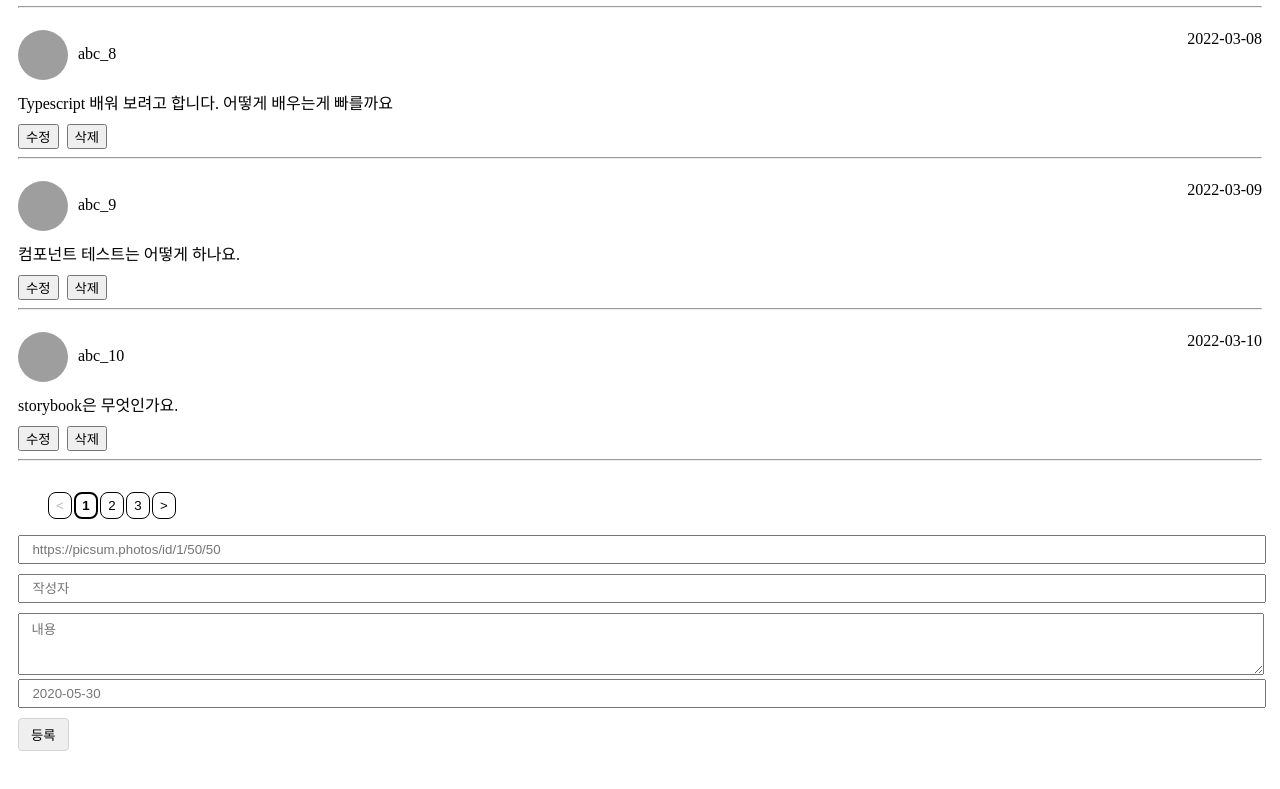
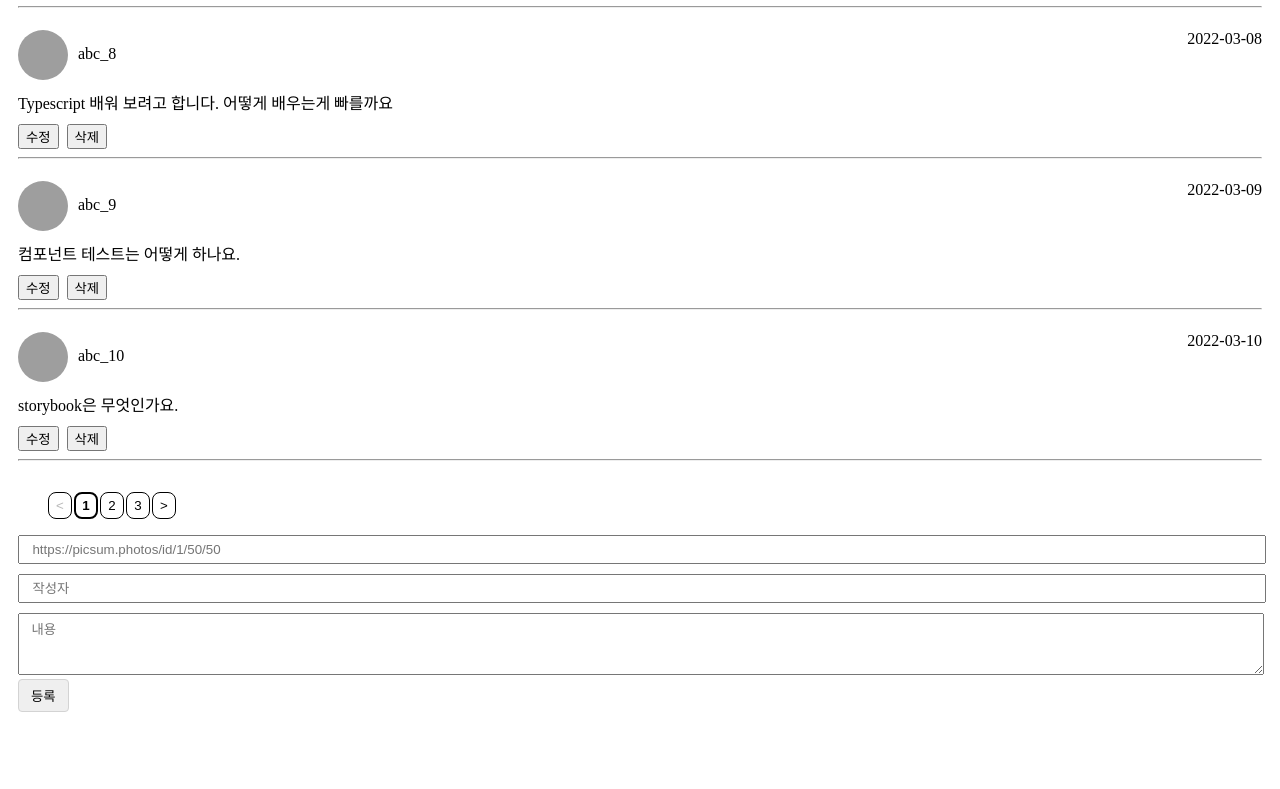
Before and after one commit to Wanted-Pre-Onboarding-Frontend-3/pre-onboarding-assignment-week-3-2-team-3, a React (Create React App) app: page / in a window 1280 px wide. Shown: the part 1042-1831 px from the top of the page. After the commit the page ends 1804 px from the top, so only its background shows below. Built offline with nearby package versions, Linux system fonts and the light colour scheme; data requests are answered from the project's data file; grey boxes are pictures that could not be loaded.

Commit message:
refactor: CommentForm 리팩토링

```diff
--- a/src/App.tsx
+++ b/src/App.tsx
@@ -9,12 +9,9 @@ import {
 } from "src/services/comments";
 import { INIT_PAGE, INIT_FORM_VALUE, PAGE_LIMIT } from "./utils/constants";
 
-export type CommentFormValue = Partial<Comment>;
-
 export default function App() {
   const [page, setPage] = useState(INIT_PAGE);
-  const [formInputs, setFormInputs] =
-    useState<CommentFormValue>(INIT_FORM_VALUE);
+  const [formInputs, setFormInputs] = useState<Comment>(INIT_FORM_VALUE);
 
   const { data } = useGetCommentsQuery({
     _limit: PAGE_LIMIT,
--- a/src/components/home/CommentForm.tsx
+++ b/src/components/home/CommentForm.tsx
@@ -1,6 +1,6 @@
 import React, { useRef } from "react";
-import { CommentFormValue } from "src/App";
 import {
+  Comment,
   useAddCommentMutation,
   useUpdateCommentMutation,
 } from "src/services/comments";
@@ -8,7 +8,7 @@ import styled from "styled-components";
 
 interface ICommentForm {
   resetPage: () => void;
-  formInputs: CommentFormValue;
+  formInputs: Comment;
   onFormInputs: React.ChangeEventHandler<
     HTMLInputElement | HTMLTextAreaElement
   >;
@@ -27,48 +27,24 @@ function CommentForm({
 
   const handleForm: React.FormEventHandler<HTMLFormElement> = (e) => {
     e.preventDefault();
-    const { author, content, createdAt, id, profile_url } = formInputs;
-
-    if (!author) alert("이름을 입력해주세요");
-    if (!content) alert("내용을 입력해주세요");
-    if (!createdAt) alert("날짜을 입력해주세요");
-    if (!profile_url) alert("프로필 주소를 입력해주세요");
-
-    if (!id) {
-      addComment({
-        author,
-        content,
-        createdAt,
-        id: Math.ceil(Math.random() * 100000),
-        profile_url,
-      });
+    const { id, ...newComment } = formInputs;
+    const nowISOString = new Date().toISOString().slice(0, 10);
+    if (id) {
+      updateComment({ id, ...newComment, createdAt: nowISOString });
+    } else {
+      addComment({ ...newComment, createdAt: nowISOString });
       resetPage();
     }
-    if (id) {
-      updateComment({
-        author,
-        content,
-        createdAt,
-        id,
-        profile_url,
-      });
-      resetFormValue();
-    }
+    resetFormValue();
   };
 
   return (
     <FormStyle>
       <form onSubmit={handleForm} ref={formRef}>
         <input
-          type="hidden"
-          name="id"
-          value={formInputs?.id}
-          onChange={() => {}}
-        />
-        <input
-          type="text"
+          type="url"
           name="profile_url"
-          value={formInputs?.profile_url}
+          value={formInputs.profile_url}
           onChange={onFormInputs}
           placeholder="https://picsum.photos/id/1/50/50"
           required
@@ -78,26 +54,18 @@ function CommentForm({
           type="text"
           name="author"
           placeholder="작성자"
-          value={formInputs?.author}
+          value={formInputs.author}
           onChange={onFormInputs}
+          required
         />
         <br />
         <textarea
           name="content"
           placeholder="내용"
-          value={formInputs?.content}
+          value={formInputs.content}
           onChange={onFormInputs}
           required
         ></textarea>
-        <br />
-        <input
-          type="text"
-          name="createdAt"
-          placeholder="2020-05-30"
-          value={formInputs?.createdAt}
-          onChange={onFormInputs}
-          required
-        />
         <br />
         <button type="submit">등록</button>
       </form>
@@ -117,7 +85,7 @@ const FormStyle = styled.div`
     width: 98%;
     height: 50px;
   }
-  & > form > input[type="text"] {
+  & > form > input {
     padding: 5px 1%;
     width: 98%;
     margin-bottom: 10px;
```
